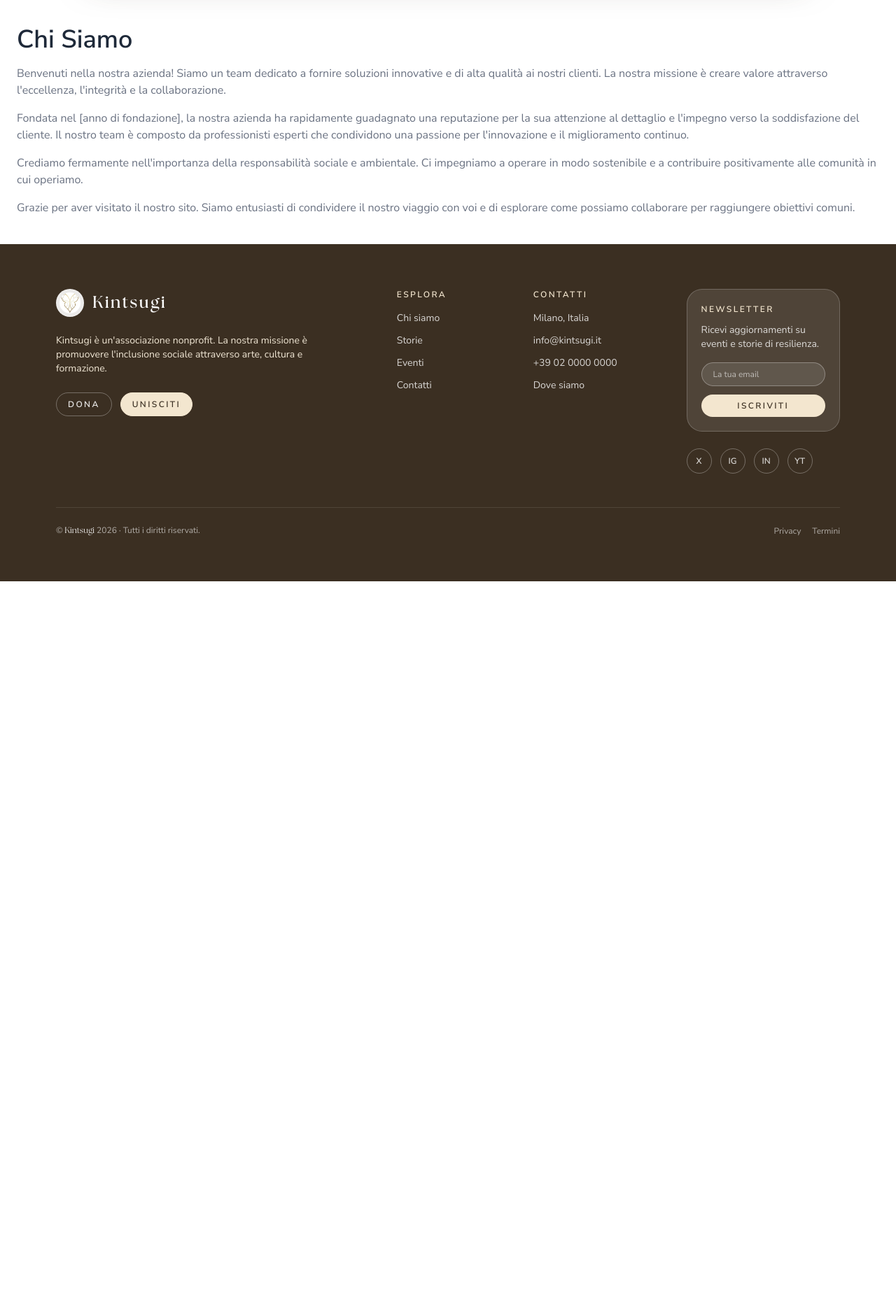
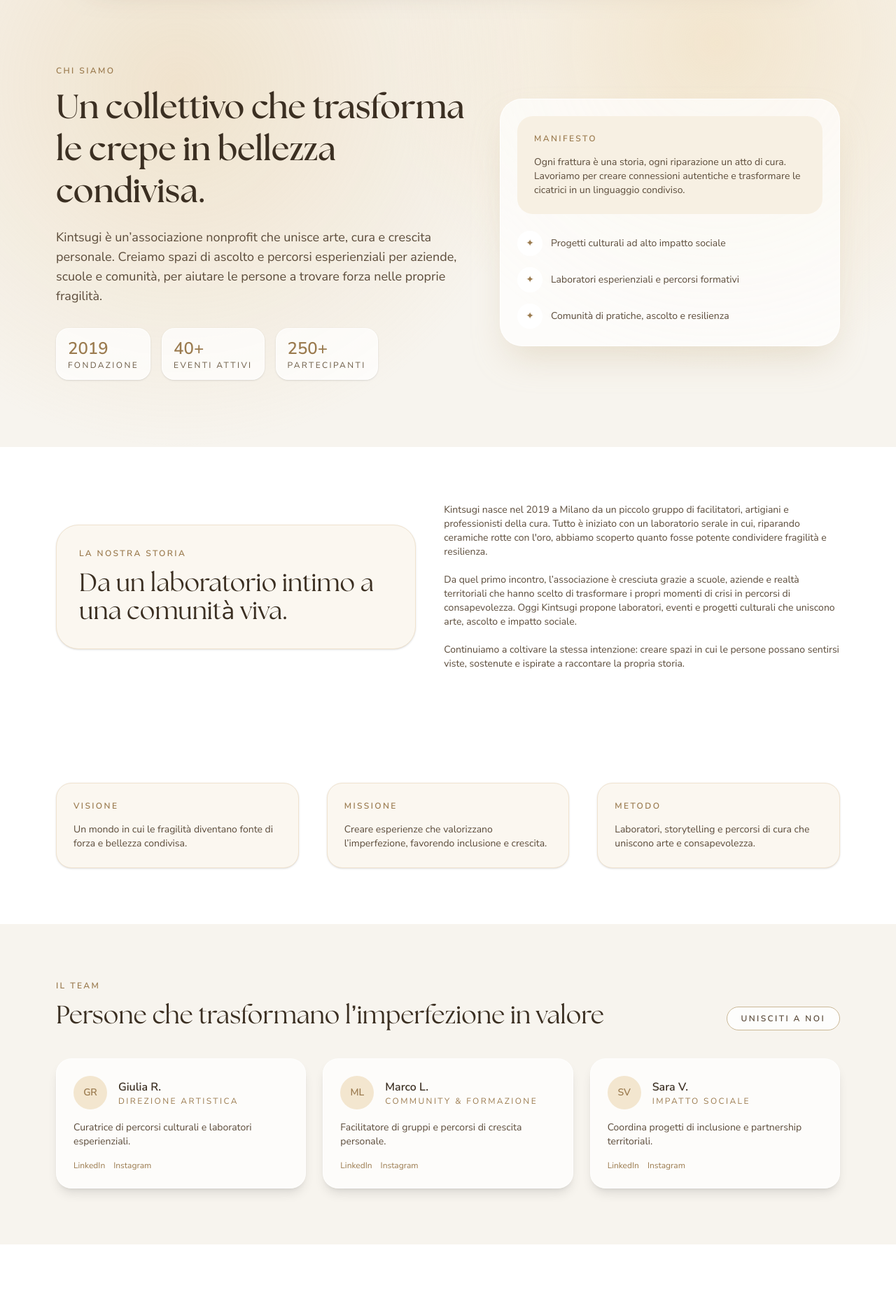
Before and after one commit to Amrod92/Kintsugi, a Next.js app: page /chi-siamo in a window 1280 px wide. Shown: the part 120-1977 px from the top of the page at 70% size. Before the commit the page ends 951 px from the top, so only its background shows below. Built offline with nearby package versions, Linux system fonts and the light colour scheme.

Commit message:
Improved Chi Siamo page

```diff
--- a/app/chi-siamo/page.tsx
+++ b/app/chi-siamo/page.tsx
@@ -1,45 +1,245 @@
+import Link from "next/link";
 export default function ChiSiamoPage() {
   return (
-    <div>
-      <section className="bg-white dark:bg-gray-900">
-        <div className="container px-6 py-10 mx-auto">
-          <h1 className="text-3xl font-semibold text-gray-800 capitalize lg:text-4xl dark:text-white">
-            Chi Siamo
-          </h1>
-
-          <p className="mt-4 text-gray-500 dark:text-gray-300">
-            Benvenuti nella nostra azienda! Siamo un team dedicato a fornire
-            soluzioni innovative e di alta qualità ai nostri clienti. La nostra
-            missione è creare valore attraverso l&apos;eccellenza,
-            l&apos;integrità e la collaborazione.
-          </p>
-
-          <p className="mt-4 text-gray-500 dark:text-gray-300">
-            Fondata nel [anno di fondazione], la nostra azienda ha rapidamente
-            guadagnato una reputazione per la sua attenzione al dettaglio e
-            l&apos;impegno verso la soddisfazione del cliente. Il nostro team è
-            composto da professionisti esperti che condividono una passione per
-            l&apos;innovazione e il miglioramento continuo.
-          </p>
-
-          <p className="mt-4 text-gray-500 dark:text-gray-300">
-            Crediamo fermamente nell&apos;importanza della responsabilità
-            sociale e ambientale. Ci impegniamo a operare in modo sostenibile e
-            a contribuire positivamente alle comunità in cui operiamo.
-          </p>
-
-          <p className="mt-4 text-gray-500 dark:text-gray-300">
-            Grazie per aver visitato il nostro sito. Siamo entusiasti di
-            condividere il nostro viaggio con voi e di esplorare come possiamo
-            collaborare per raggiungere obiettivi comuni.
-          </p>
+    <div className="bg-[#f7f4ee] text-[#3b2f22]">
+      <section className="relative overflow-hidden">
+        <div className="absolute inset-0 bg-[radial-gradient(circle_at_20%_20%,rgba(219,177,108,0.25),transparent_45%),radial-gradient(circle_at_80%_10%,rgba(240,220,185,0.6),transparent_40%)]" />
+        <div className="relative mx-auto max-w-6xl px-4 py-16 lg:py-24">
+          <div className="grid gap-10 lg:grid-cols-[1.1fr_0.9fr] lg:items-center">
+            <div>
+              <p className="text-xs font-semibold uppercase tracking-[0.2em] text-[#9b7b4f]">
+                Chi siamo
+              </p>
+              <h1 className="font-seasons mt-4 text-4xl font-bold leading-tight sm:text-5xl">
+                Un collettivo che trasforma le crepe in bellezza condivisa.
+              </h1>
+              <p className="mt-5 max-w-xl text-base text-[#5b4b3a] sm:text-lg">
+                Kintsugi è un’associazione nonprofit che unisce arte, cura e
+                crescita personale. Creiamo spazi di ascolto e percorsi
+                esperienziali per aziende, scuole e comunità, per aiutare le
+                persone a trovare forza nelle proprie fragilità.
+              </p>
+              <div className="mt-8 flex flex-wrap gap-4">
+                <div className="rounded-2xl border border-white/70 bg-white/70 px-4 py-3 shadow-sm">
+                  <p className="text-2xl font-semibold text-[#9b7b4f]">2019</p>
+                  <p className="text-xs uppercase tracking-[0.2em] text-[#6b5a44]">
+                    Fondazione
+                  </p>
+                </div>
+                <div className="rounded-2xl border border-white/70 bg-white/70 px-4 py-3 shadow-sm">
+                  <p className="text-2xl font-semibold text-[#9b7b4f]">40+</p>
+                  <p className="text-xs uppercase tracking-[0.2em] text-[#6b5a44]">
+                    Eventi attivi
+                  </p>
+                </div>
+                <div className="rounded-2xl border border-white/70 bg-white/70 px-4 py-3 shadow-sm">
+                  <p className="text-2xl font-semibold text-[#9b7b4f]">250+</p>
+                  <p className="text-xs uppercase tracking-[0.2em] text-[#6b5a44]">
+                    Partecipanti
+                  </p>
+                </div>
+              </div>
+            </div>
+            <div className="rounded-[32px] border border-white/80 bg-white/70 p-6 shadow-2xl shadow-[#cbb896]/40">
+              <div className="rounded-3xl bg-[#f7f0e3] p-6">
+                <p className="text-xs font-semibold uppercase tracking-[0.2em] text-[#9b7b4f]">
+                  Manifesto
+                </p>
+                <p className="mt-4 text-sm text-[#5b4b3a]">
+                  Ogni frattura è una storia, ogni riparazione un atto di cura.
+                  Lavoriamo per creare connessioni autentiche e trasformare le
+                  cicatrici in un linguaggio condiviso.
+                </p>
+              </div>
+              <div className="mt-6 grid gap-4 text-sm text-[#5b4b3a]">
+                <div className="flex items-center gap-3">
+                  <span className="inline-flex h-9 w-9 items-center justify-center rounded-full bg-white text-[#9b7b4f]">
+                    ✦
+                  </span>
+                  <span>Progetti culturali ad alto impatto sociale</span>
+                </div>
+                <div className="flex items-center gap-3">
+                  <span className="inline-flex h-9 w-9 items-center justify-center rounded-full bg-white text-[#9b7b4f]">
+                    ✦
+                  </span>
+                  <span>Laboratori esperienziali e percorsi formativi</span>
+                </div>
+                <div className="flex items-center gap-3">
+                  <span className="inline-flex h-9 w-9 items-center justify-center rounded-full bg-white text-[#9b7b4f]">
+                    ✦
+                  </span>
+                  <span>Comunità di pratiche, ascolto e resilienza</span>
+                </div>
+              </div>
+            </div>
+          </div>
         </div>
       </section>
-      {/* TODO: Aggiungere foto delle persone che stanno lavorando su Kintsugi.
-        Questo aiuterà a umanizzare l'azienda e a creare un legame più forte con i visitatori.
-        Ogni persona dovrebbe avere una breve biografia che evidenzi il suo ruolo e le sue competenze, link dei social media per contattarli.
-        Tutto questo dentro un card design pulito e moderno.
-      */}
+
+      <section className="bg-white">
+        <div className="mx-auto max-w-6xl px-4 py-16 lg:py-20">
+          <div className="grid gap-10 lg:grid-cols-[1fr_1.1fr] lg:items-center">
+            <div className="rounded-[32px] border border-[#f0e3cf] bg-[#fbf7f0] p-8 shadow-sm">
+              <p className="text-xs font-semibold uppercase tracking-[0.2em] text-[#9b7b4f]">
+                La nostra storia
+              </p>
+              <h2 className="font-seasons mt-4 text-3xl text-[#3b2f22] sm:text-4xl">
+                Da un laboratorio intimo a una comunità viva.
+              </h2>
+            </div>
+            <div className="space-y-5 text-sm text-[#5b4b3a]">
+              <p>
+                Kintsugi nasce nel 2019 a Milano da un piccolo gruppo di
+                facilitatori, artigiani e professionisti della cura. Tutto è
+                iniziato con un laboratorio serale in cui, riparando ceramiche
+                rotte con l'oro, abbiamo scoperto quanto fosse potente
+                condividere fragilità e resilienza.
+              </p>
+              <p>
+                Da quel primo incontro, l’associazione è cresciuta grazie a
+                scuole, aziende e realtà territoriali che hanno scelto di
+                trasformare i propri momenti di crisi in percorsi di
+                consapevolezza. Oggi Kintsugi propone laboratori, eventi e
+                progetti culturali che uniscono arte, ascolto e impatto sociale.
+              </p>
+              <p>
+                Continuiamo a coltivare la stessa intenzione: creare spazi in
+                cui le persone possano sentirsi viste, sostenute e ispirate a
+                raccontare la propria storia.
+              </p>
+            </div>
+          </div>
+        </div>
+      </section>
+
+      <section className="bg-white">
+        <div className="mx-auto max-w-6xl px-4 py-16 lg:py-20">
+          <div className="grid gap-10 lg:grid-cols-3">
+            {[
+              {
+                title: "Visione",
+                text: "Un mondo in cui le fragilità diventano fonte di forza e bellezza condivisa.",
+              },
+              {
+                title: "Missione",
+                text: "Creare esperienze che valorizzano l’imperfezione, favorendo inclusione e crescita.",
+              },
+              {
+                title: "Metodo",
+                text: "Laboratori, storytelling e percorsi di cura che uniscono arte e consapevolezza.",
+              },
+            ].map((item) => (
+              <div
+                key={item.title}
+                className="rounded-3xl border border-[#f0e3cf] bg-[#fbf7f0] p-6 shadow-sm"
+              >
+                <p className="text-xs font-semibold uppercase tracking-[0.2em] text-[#9b7b4f]">
+                  {item.title}
+                </p>
+                <p className="mt-4 text-sm text-[#5b4b3a]">{item.text}</p>
+              </div>
+            ))}
+          </div>
+        </div>
+      </section>
+
+      <section className="bg-[#f7f4ee]">
+        <div className="mx-auto max-w-6xl px-4 py-16 lg:py-20">
+          <div className="flex flex-col gap-6 lg:flex-row lg:items-end lg:justify-between">
+            <div>
+              <p className="text-xs font-semibold uppercase tracking-[0.2em] text-[#9b7b4f]">
+                Il team
+              </p>
+              <h2 className="font-seasons mt-4 text-3xl text-[#3b2f22] sm:text-4xl">
+                Persone che trasformano l’imperfezione in valore
+              </h2>
+            </div>
+            <Link
+              href="/contatti"
+              className="inline-flex w-fit items-center justify-center rounded-full border border-[#cbb896] bg-white/80 px-5 py-2 text-xs font-semibold uppercase tracking-[0.2em] text-[#5b4b3a] transition hover:bg-white"
+            >
+              Unisciti a noi
+            </Link>
+          </div>
+          <div className="mt-10 grid gap-6 lg:grid-cols-3">
+            {[
+              {
+                name: "Giulia R.",
+                role: "Direzione artistica",
+                bio: "Curatrice di percorsi culturali e laboratori esperienziali.",
+              },
+              {
+                name: "Marco L.",
+                role: "Community & formazione",
+                bio: "Facilitatore di gruppi e percorsi di crescita personale.",
+              },
+              {
+                name: "Sara V.",
+                role: "Impatto sociale",
+                bio: "Coordina progetti di inclusione e partnership territoriali.",
+              },
+            ].map((person) => (
+              <div
+                key={person.name}
+                className="rounded-3xl border border-white/70 bg-white/70 p-6 shadow-lg"
+              >
+                <div className="flex items-center gap-4">
+                  <div className="flex h-12 w-12 items-center justify-center rounded-full bg-[#f3e6cf] text-sm font-semibold text-[#9b7b4f]">
+                    {person.name
+                      .split(" ")
+                      .map((part) => part[0])
+                      .join("")}
+                  </div>
+                  <div>
+                    <p className="text-base font-semibold text-[#3b2f22]">
+                      {person.name}
+                    </p>
+                    <p className="text-xs uppercase tracking-[0.2em] text-[#9b7b4f]">
+                      {person.role}
+                    </p>
+                  </div>
+                </div>
+                <p className="mt-4 text-sm text-[#5b4b3a]">{person.bio}</p>
+                <div className="mt-4 flex gap-3 text-xs text-[#9b7b4f]">
+                  <span>LinkedIn</span>
+                  <span>Instagram</span>
+                </div>
+              </div>
+            ))}
+          </div>
+        </div>
+      </section>
+
+      <section className="bg-white">
+        <div className="mx-auto max-w-6xl px-4 py-16 lg:py-20">
+          <div className="rounded-[32px] border border-[#f0e3cf] bg-[#fbf7f0] p-10 text-center">
+            <p className="text-xs font-semibold uppercase tracking-[0.2em] text-[#9b7b4f]">
+              Collaborazioni
+            </p>
+            <h2 className="font-seasons mt-4 text-3xl text-[#3b2f22] sm:text-4xl">
+              Creiamo insieme nuovi percorsi di resilienza
+            </h2>
+            <p className="mx-auto mt-4 max-w-2xl text-sm text-[#5b4b3a]">
+              Se vuoi portare il Kintsugi nella tua organizzazione o costruire
+              un progetto con noi, siamo pronti ad ascoltarti.
+            </p>
+            <div className="mt-6 flex justify-center gap-3">
+              <Link
+                href="/contatti"
+                className="rounded-full bg-[#9b7b4f] px-6 py-3 text-xs font-semibold uppercase tracking-[0.2em] text-white transition hover:bg-[#886b44]"
+              >
+                Contattaci
+              </Link>
+              <Link
+                href="/eventi"
+                className="rounded-full border border-[#cbb896] bg-white px-6 py-3 text-xs font-semibold uppercase tracking-[0.2em] text-[#5b4b3a] transition hover:bg-[#f7f4ee]"
+              >
+                Vedi eventi
+              </Link>
+            </div>
+          </div>
+        </div>
+      </section>
     </div>
   );
 }
```
